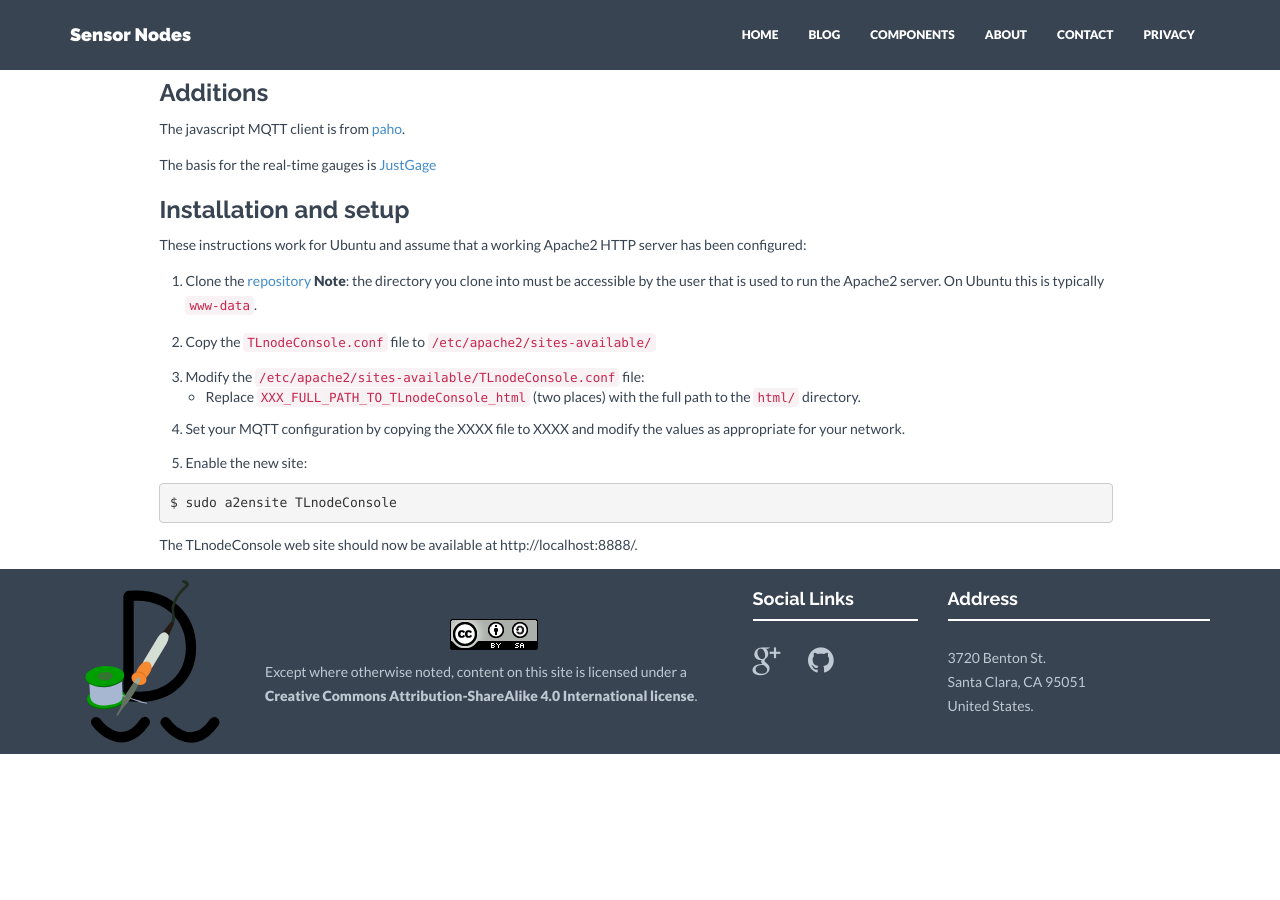
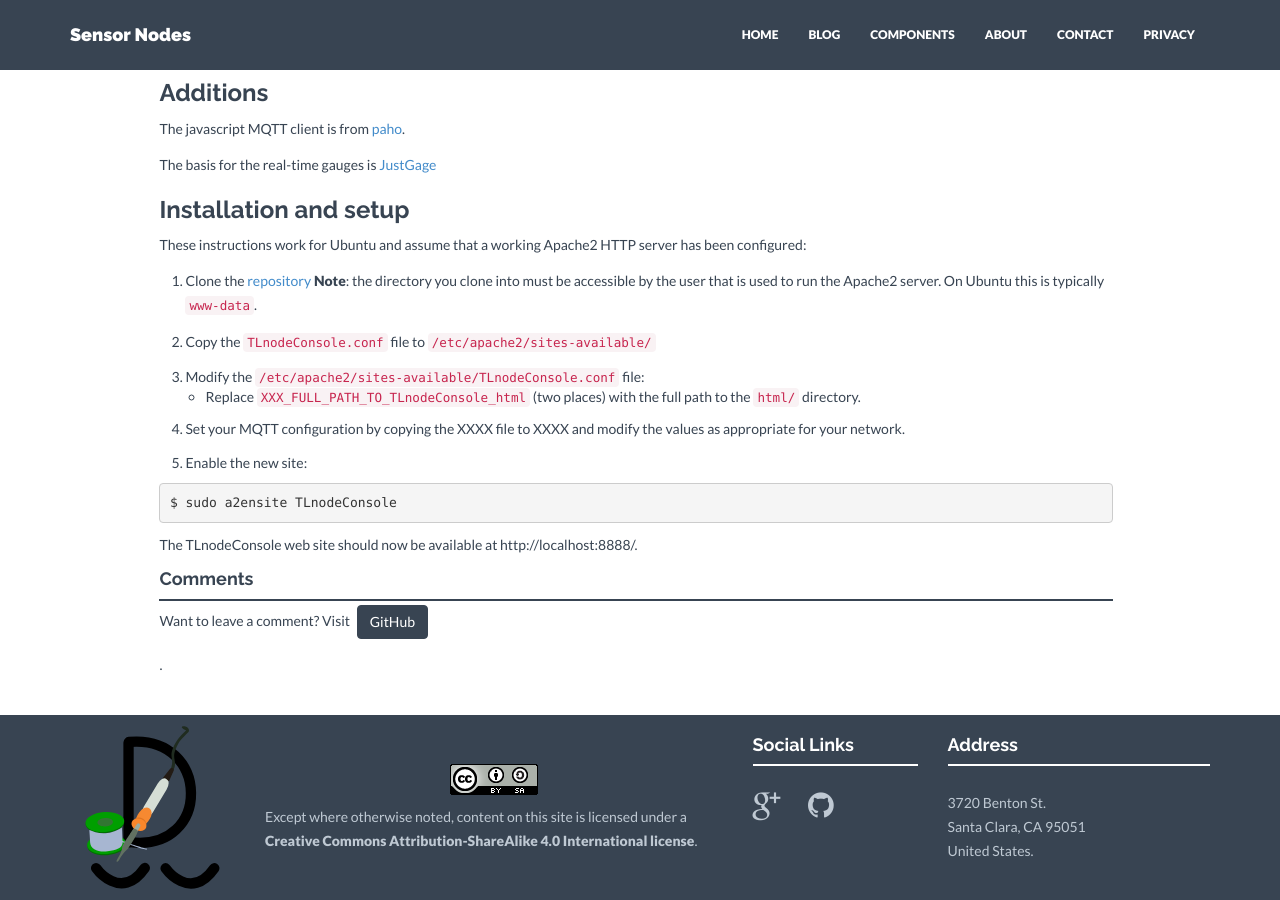
Before and after one commit to jdunmire/sensornodeinfo, a Jekyll site: the page built from _posts/components/2016-01-10-console.md, in a window 1280 px wide and 900 px high, scrolled down 920 px. Built offline with Jekyll 4.4.1, drawn with Linux system fonts in a browser that asks for light colours; nearby versions of some CDN libraries; before the commit the page ends 1674 px from its top, so only the background shows below that; some of the changed lines change nothing that is shown.

Commit message:
Enable commenting on the Console component
On branch gh-pages
modified:   _posts/components/2016-01-10-console.md

```diff
--- a/_posts/components/2016-01-10-console.md
+++ b/_posts/components/2016-01-10-console.md
@@ -8,7 +8,7 @@ started: 2015-07-08
 #date: YYYY-MM-DD  # last modified if different from filename/modification time
 status: dev
 repository: https://github.com/jdunmire/TLnodeConsole
-#commentIssueId: <issue number>  # optional, no comments if not defined
+commentIssueId: 6
 permalink: /component/TLnodeConsole
 categories:
 - component
```
